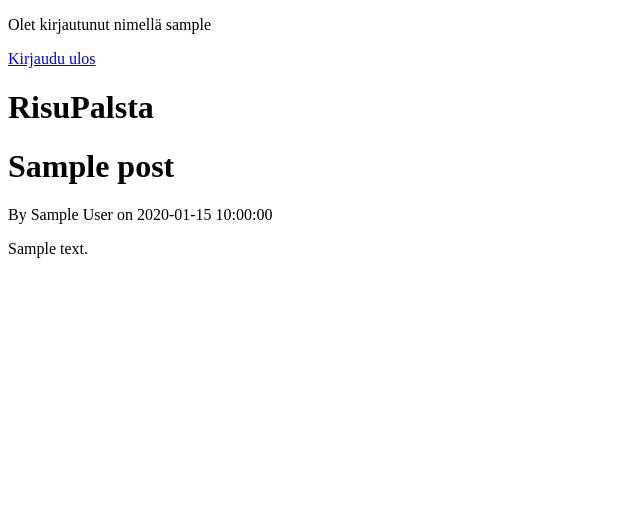
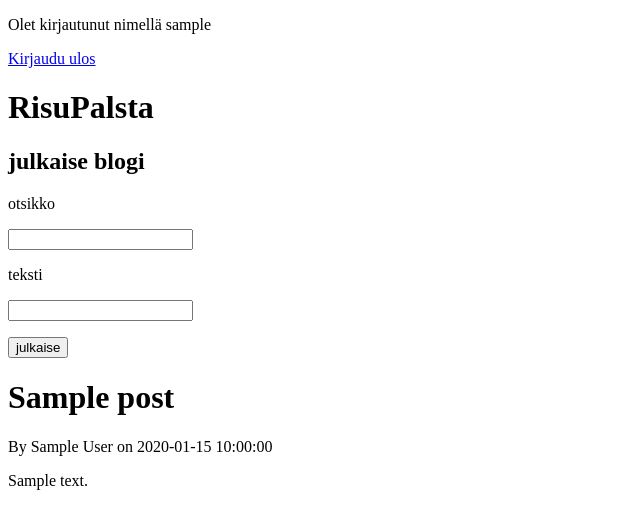
Before and after one commit to IsoRisu/Blogiprojekti, a Flask app: template templates/home.html in a window 1280 px wide. Shown: the top 529 px of the page, without its empty margins (0-640 px from the left). Run offline with Flask 3, Linux system fonts and the light colour scheme; the visitor is signed in with stand-in values (Sample User, id 1); the template is opened without the code that fills it: most values are stand-ins (such as "Sample title", 1, 10 or a date in 2020); parts of the project's set-up code (start-up, migrations or seed data) failed here and were passed over.

Commit message:
updated home.html for posting blogs

```diff
--- a/templates/home.html
+++ b/templates/home.html
@@ -4,6 +4,14 @@
     <p>Olet kirjautunut nimellä {{ session.username }}</p>
     <a href="/logout">Kirjaudu ulos</a>
     <h1>RisuPalsta</h1>
+    <h2>julkaise blogi</h2>
+    <form action="/blog" method="POST">
+    <p>otsikko</p>
+    <input type="text" name="otsikko"></p>
+    <p>teksti</p>
+    <input type="text" name="teksti"></p>
+    <input type="submit" value="julkaise">
+    </form>
     {% for post in posts %}
         <h1>{{ post.title }}</h1>
         <p>By {{ post.author}} on {{ post.date_posted }}</p>
```
